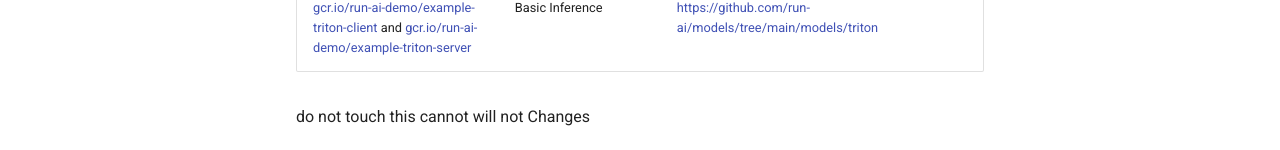
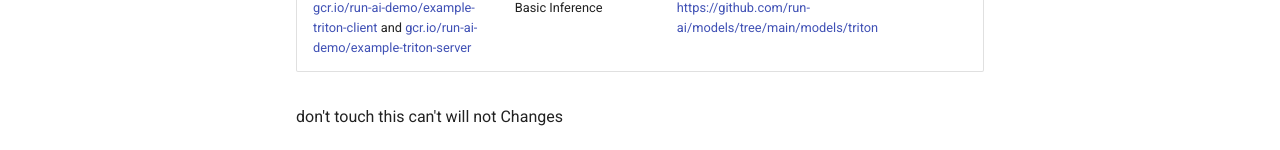
Before and after one commit to jasonnovichRunAI/gh-pages-test, an MkDocs documentation site: the page built from docs/index.md, in a window 1280 px wide and 900 px high, scrolled down 1600 px. Shown: the part 747-897 px from the top of the window. Built offline with MkDocs 1.6.1 and Material for MkDocs 9.7.7, drawn with Linux system fonts in a browser that asks for light colours; comment, search, counter and statistics services are not loaded; the version menu is left out.

Commit message:
some more corrections

```diff
--- a/docs/index.md
+++ b/docs/index.md
@@ -63,7 +63,7 @@ The following images are used throughout the documentation:
 | [gcr.io/run-ai-demo/example-triton-client](https://gcr.io/run-ai-demo/example-triton-client){target=_blank} and  [gcr.io/run-ai-demo/example-triton-server](https://gcr.io/run-ai-demo/example-triton-server){target=_blank} |  Basic Inference | [https://github.com/run-ai/models/tree/main/models/triton](https://github.com/run-ai/models/tree/main/models/triton){target=_blank} |
 
 
-do not touch this
-cannot
+don't touch this
+can't
 will not
 Changes
```
